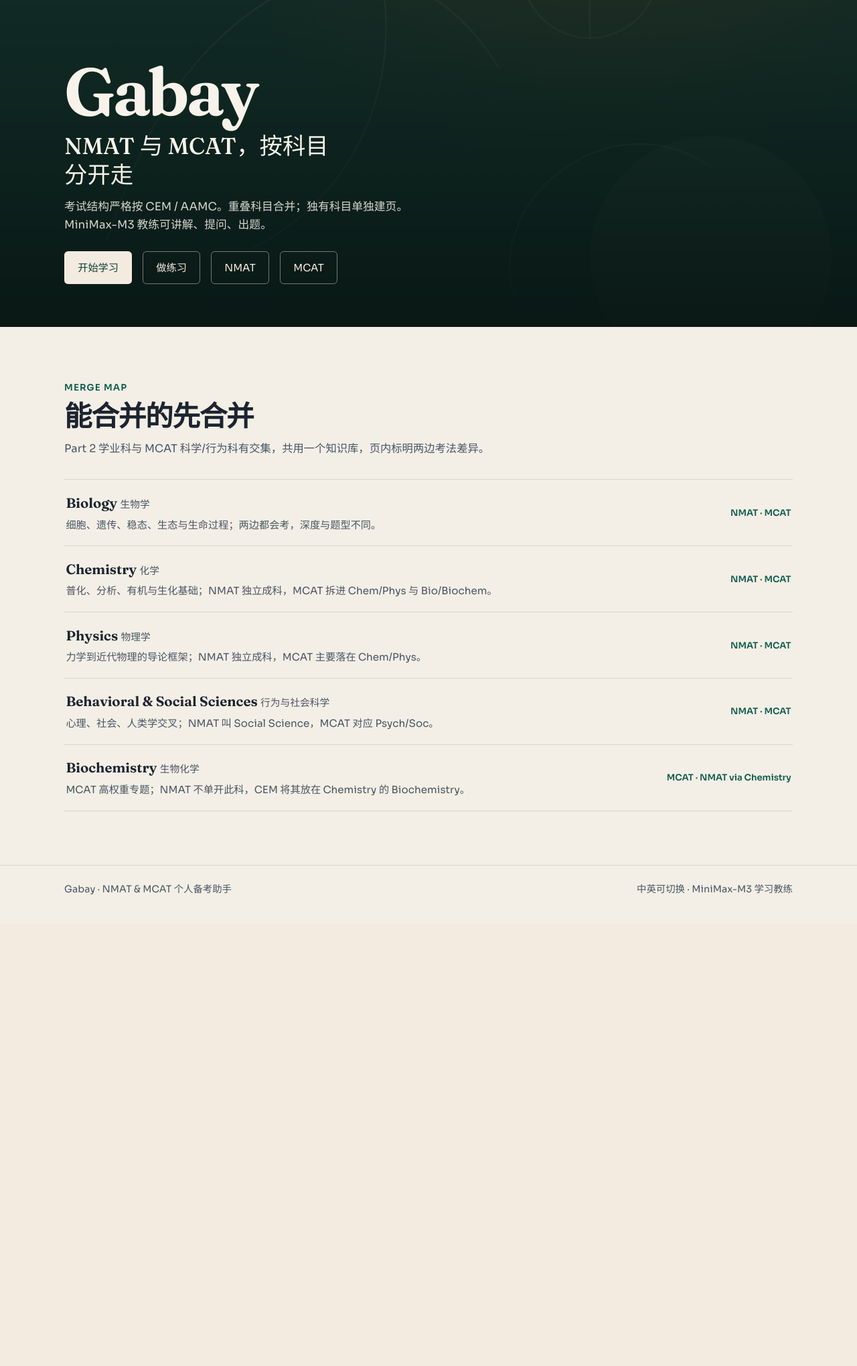
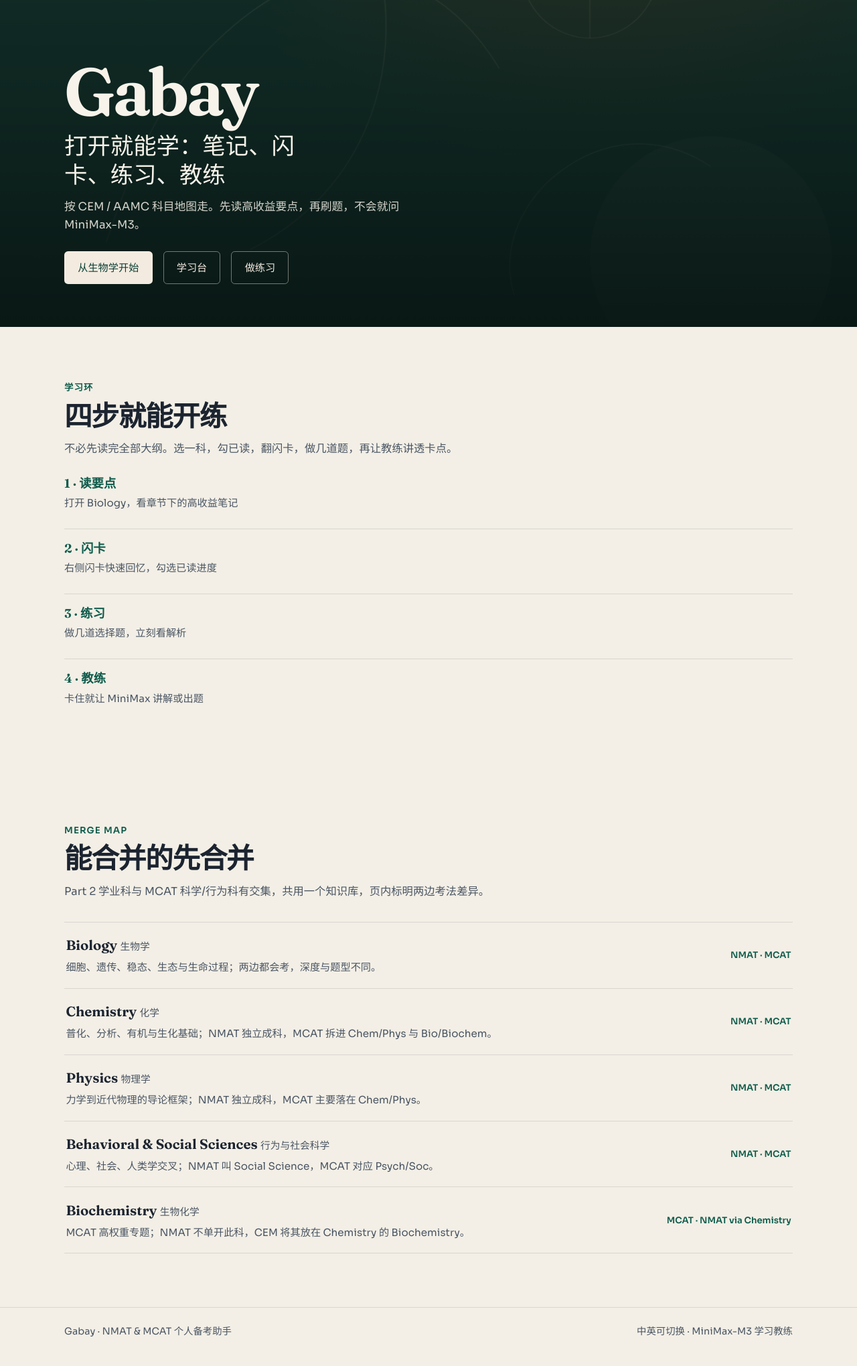
Before and after one commit to brentwong-kiel1997/NMAT_MCAT_PREP, a Django app: page / in a window 1280 px wide. Shown: the part 312-2351 px from the top of the page at 67% size. Before the commit the page ends 1647 px from the top, so only its background shows below. Run offline with Django 5.2, Linux system fonts and the light colour scheme; data that the repository does not hold is empty; parts of the project's set-up code (start-up, migrations or seed data) failed here and were passed over.

Commit message:
Clarify the home study path so Gabay is ready to learn
Lead with a four-step notes → cards → practice → coach loop and a
Biology starter CTA; simplify study-hub copy for learners.

```diff
--- a/portal/static/portal/css/site.css
+++ b/portal/static/portal/css/site.css
@@ -262,6 +262,48 @@ html:not([lang]) .only-en { display: none !important; }
   margin: 0;
   max-width: 40rem;
   color: var(--ink-soft);
+}
+
+.section-lead {
+  max-width: 40rem;
+  color: var(--ink-soft);
+  margin: 0.35rem 0 1.25rem;
+}
+
+.path-steps {
+  list-style: none;
+  margin: 0;
+  padding: 0;
+  display: grid;
+  gap: 0.75rem;
+}
+
+.path-steps a {
+  display: grid;
+  gap: 0.2rem;
+  padding: 0.85rem 0;
+  border-top: 1px solid var(--line);
+  text-decoration: none;
+}
+
+.path-steps li:first-child a {
+  border-top: 0;
+  padding-top: 0.2rem;
+}
+
+.path-steps strong {
+  font-family: var(--font-display);
+  font-size: 1.15rem;
+  color: var(--brand);
+}
+
+.path-steps span {
+  color: var(--ink-soft);
+  font-size: 0.95rem;
+}
+
+.path-steps a:hover strong {
+  color: var(--brand-deep);
 }
 
 .disease-list {
--- a/portal/templates/portal/home.html
+++ b/portal/templates/portal/home.html
@@ -9,15 +9,46 @@
   <div class="hero-visual" aria-hidden="true"></div>
   <div class="hero-content">
     <p class="hero-brand">Gabay</p>
-    <h1 data-i18n data-zh="NMAT 与 MCAT，按科目分开走" data-en="NMAT and MCAT, mapped by subject">NMAT 与 MCAT，按科目分开走</h1>
-    <p class="hero-lead" data-i18n data-zh="考试结构严格按 CEM / AAMC。重叠科目合并；独有科目单独建页。MiniMax-M3 教练可讲解、提问、出题。" data-en="Structure follows CEM / AAMC. Shared subjects merge; unique sections stay separate. MiniMax-M3 coach can explain, ask, and quiz.">考试结构严格按 CEM / AAMC。重叠科目合并；独有科目单独建页。MiniMax-M3 教练可讲解、提问、出题。</p>
+    <h1 data-i18n data-zh="打开就能学：笔记、闪卡、练习、教练" data-en="Ready to study: notes, cards, drills, coach">打开就能学：笔记、闪卡、练习、教练</h1>
+    <p class="hero-lead" data-i18n data-zh="按 CEM / AAMC 科目地图走。先读高收益要点，再刷题，不会就问 MiniMax-M3。" data-en="Follow the CEM / AAMC subject map. Read high-yield notes, drill MCQs, then ask MiniMax-M3.">按 CEM / AAMC 科目地图走。先读高收益要点，再刷题，不会就问 MiniMax-M3。</p>
     <div class="cta-row">
-      <a class="btn btn-primary" href="{% url 'study_hub' %}" data-i18n data-zh="开始学习" data-en="Start studying">开始学习</a>
+      <a class="btn btn-primary" href="{% url 'subject_detail' 'biology' %}" data-i18n data-zh="从生物学开始" data-en="Start with Biology">从生物学开始</a>
+      <a class="btn btn-ghost" href="{% url 'study_hub' %}" data-i18n data-zh="学习台" data-en="Study desk">学习台</a>
       <a class="btn btn-ghost" href="{% url 'practice_hub' %}" data-i18n data-zh="做练习" data-en="Practice">做练习</a>
-      <a class="btn btn-ghost" href="{% url 'nmat_hub' %}">NMAT</a>
-      <a class="btn btn-ghost" href="{% url 'mcat_hub' %}">MCAT</a>
     </div>
   </div>
+</section>
+
+<section class="section">
+  <p class="section-kicker" data-i18n data-zh="学习环" data-en="Study loop">学习环</p>
+  <h2 data-i18n data-zh="四步就能开练" data-en="Four steps to start">四步就能开练</h2>
+  <p class="section-lead" data-i18n data-zh="不必先读完全部大纲。选一科，勾已读，翻闪卡，做几道题，再让教练讲透卡点。" data-en="You don’t need the whole syllabus first. Pick a subject, mark chapters, flip cards, drill a few items, then ask the coach.">不必先读完全部大纲。选一科，勾已读，翻闪卡，做几道题，再让教练讲透卡点。</p>
+  <ol class="path-steps">
+    <li>
+      <a href="{% url 'subject_detail' 'biology' %}">
+        <strong data-i18n data-zh="1 · 读要点" data-en="1 · Notes">1 · 读要点</strong>
+        <span data-i18n data-zh="打开 Biology，看章节下的高收益笔记" data-en="Open Biology and read the high-yield notes under each chapter">打开 Biology，看章节下的高收益笔记</span>
+      </a>
+    </li>
+    <li>
+      <a href="{% url 'subject_detail' 'biology' %}#ch-1-unity-and-diversity-of-life">
+        <strong data-i18n data-zh="2 · 闪卡" data-en="2 · Cards">2 · 闪卡</strong>
+        <span data-i18n data-zh="右侧闪卡快速回忆，勾选已读进度" data-en="Use the side flashcards and mark chapters done">右侧闪卡快速回忆，勾选已读进度</span>
+      </a>
+    </li>
+    <li>
+      <a href="{% url 'practice_detail' 'biology' %}">
+        <strong data-i18n data-zh="3 · 练习" data-en="3 · Practice">3 · 练习</strong>
+        <span data-i18n data-zh="做几道选择题，立刻看解析" data-en="Do a few MCQs and check explanations right away">做几道选择题，立刻看解析</span>
+      </a>
+    </li>
+    <li>
+      <a href="{% url 'study_hub' %}">
+        <strong data-i18n data-zh="4 · 教练" data-en="4 · Coach">4 · 教练</strong>
+        <span data-i18n data-zh="卡住就让 MiniMax 讲解或出题" data-en="Stuck? Ask MiniMax to explain or quiz you">卡住就让 MiniMax 讲解或出题</span>
+      </a>
+    </li>
+  </ol>
 </section>
 
 <section class="section">
--- a/portal/templates/portal/study.html
+++ b/portal/templates/portal/study.html
@@ -8,7 +8,7 @@
     {% include "portal/includes/nav.html" with solid=1 %}
     <p class="section-kicker">MiniMax-M3</p>
     <h1 data-i18n data-zh="学习台" data-en="Study Desk">学习台</h1>
-    <p class="lead" data-i18n data-zh="读章节要点 → 闪卡记忆 → 练习选择题 → 用教练讲透。知识点在独立 knowledge 库，学习进度在用户库。" data-en="Read notes → flashcards → practice → coach. Curriculum lives in the knowledge DB; learner progress in the user DB.">读章节要点 → 闪卡记忆 → 练习选择题 → 用教练讲透。知识点在独立 knowledge 库，学习进度在用户库。</p>
+    <p class="lead" data-i18n data-zh="推荐顺序：选一科读要点 → 右侧闪卡 → 做练习 → 教练讲透。下面可先热身几道题。" data-en="Suggested order: open a subject → flashcards → practice → coach. Warm up with drills below.">推荐顺序：选一科读要点 → 右侧闪卡 → 做练习 → 教练讲透。下面可先热身几道题。</p>
     {% if not tutor_ready %}
     <p class="lead" style="color:#a33;">MiniMax key not loaded on server.</p>
     {% endif %}
```
